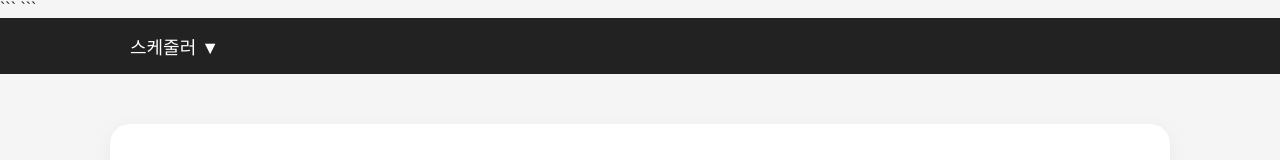
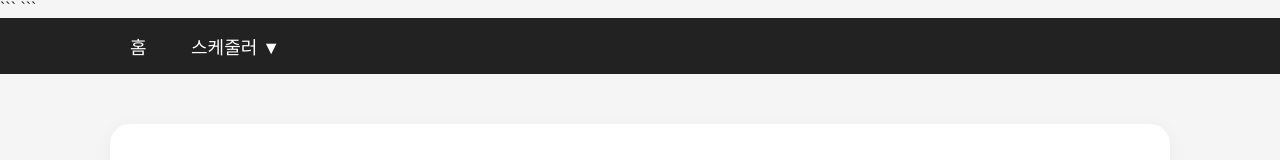
Before and after one commit to lyb9030/test-homepage, a plain HTML site: page daily.html in a window 1280 px wide. Shown: the top 160 px of the page. Drawn offline with Linux system fonts and the light colour scheme.

Commit message:
일퀘 및 보스 링크 연동 - 2
일퀘 홈 버튼 추가

````diff
--- a/daily.html
+++ b/daily.html
@@ -48,6 +48,18 @@
     .menu-button:hover {
         background: #444;
     }
+
+.home-button {
+    display: inline-block;
+    color: white;
+    text-decoration: none;
+    font-size: 18px;
+    padding: 15px 20px;
+}
+
+.home-button:hover {
+    background: #444;
+}
 
     /* 하위 메뉴 */
     .submenu {
@@ -248,9 +260,13 @@
 ```
 <!-- 상단 메뉴 -->
 <div class="top-menu">
-    <div class="menu-container">
+<div class="menu-container">
 
-        <div class="menu-item" id="schedulerMenu">
+    <a href="index.html" class="home-button">
+        홈
+    </a>
+
+    <div class="menu-item" id="schedulerMenu">
 
             <button class="menu-button" onclick="toggleSchedulerMenu()">
                 스케줄러 ▼
````
